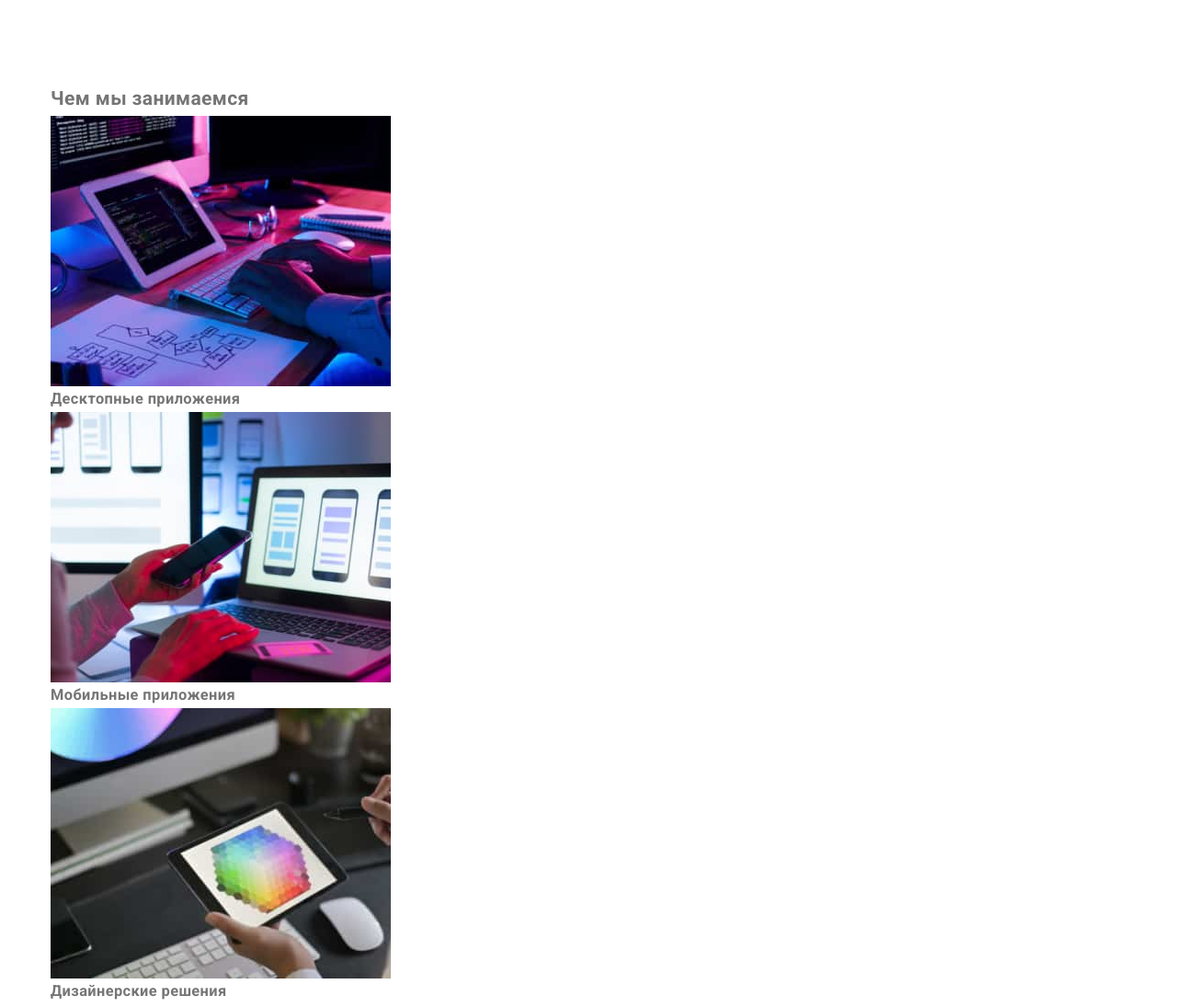
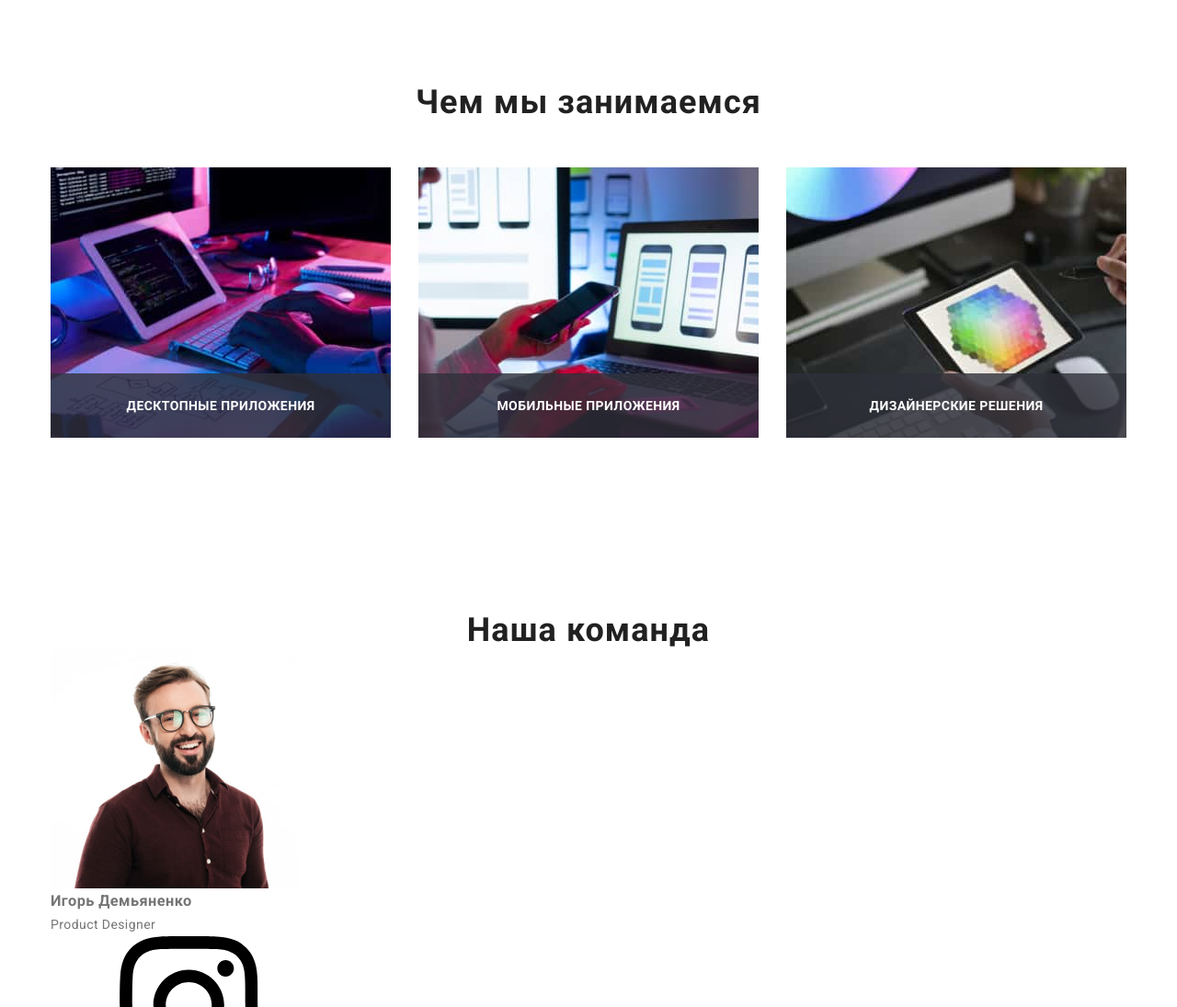
Before and after one commit to Korobass87/goit-markup-hw-07, a plain HTML site: page index.html in a window 1280 px wide. Shown: the part 1120-2215 px from the top of the page at 92% size. Drawn offline with nearby package versions, Linux system fonts and the light colour scheme.

Commit message:
закончил на работе

```diff
--- a/index.html
+++ b/index.html
@@ -125,34 +125,45 @@
       </section>
       <section class="services section">
         <div class="conteiner">
-          <h2 class="services-title">Чем мы занимаемся</h2>
-          <ul class="services-list">
-            <li class="services-list-item">
+          <h2 class="services__title title-h2">Чем мы занимаемся</h2>
+          <ul class="services__list">
+            <li class="services__item">
               <img
                 src="./img/programming.jpg"
                 width="370"
                 alt="Програмирование"
+                class="services__img"
               />
-              <h3>Десктопные приложения</h3>
-            </li>
-            <li class="services-list-item">
+              <div class="services__wrapper">
+                <h3 class="services__subtitle">Десктопные приложения</h3>
+          </div>
+              </li>
+            <li class="services__item">
               <img
                 src="./img/development-mobile-version.jpg"
                 width="370"
                 alt="Выбор макета"
+                class="services__img"
               />
-              <h3>Мобильные приложения</h3>
+              <div class="services__wrapper">
+              <h3 class="services__subtitle">Мобильные приложения</h3>
+              </div>
             </li>
-            <li class="services-list-item">
-              <img src="./img/design.jpg" width="370" alt="Подбор цвета" />
-              <h3>Дизайнерские решения</h3>
+            <li class="services__item">
+              <img src="./img/design.jpg"
+              width="370"
+              alt="Подбор цвета"
+              class="services__img"  />
+              <div class="services__wrapper">
+              <h3 class="services__subtitle">Дизайнерские решения</h3>
+              </div>
             </li>
           </ul>
         </div>
       </section>
-      <section class="team-section section">
+      <section class="team section">
         <div class="conteiner">
-          <h2 class="services-title team">Наша команда</h2>
+          <h2 class="team__title title-h2">Наша команда</h2>
           <ul class="team-list">
             <li class="team-item">
               <img
--- /dev/null
+++ b/sass/components/_services.scss
@@ -0,0 +1,58 @@
+.services {
+  margin-top: 0;
+}
+
+.services__title {
+  margin-bottom: 50px;
+}
+
+.title-h2 {
+  font-family: Roboto;
+  font-style: normal;
+  font-weight: bold;
+  font-size: 36px;
+  line-height: 42px;
+  text-align: center;
+  letter-spacing: 0.03em;
+
+  color: $link-color;
+}
+
+.services__list {
+  display: flex;
+}
+
+.services__item {
+  position: relative;
+  width: 370px;
+  height: 294px;
+
+  &:not(:last-child) {
+    margin-right: 30px;
+  }
+}
+
+.services__subtitle {
+  font-family: Roboto;
+  font-style: normal;
+  font-weight: bold;
+  font-size: 14px;
+  line-height: 16px;
+  text-align: center;
+  letter-spacing: 0.03em;
+  text-transform: uppercase;
+
+  color: $White-color;
+}
+
+.services__wrapper {
+  position: absolute;
+  width: 370px;
+  height: 70px;
+  background-color: rgba(47, 48, 58, 0.8);
+  left: 0;
+  bottom: 0;
+  display: flex;
+  align-items: center;
+  justify-content: center;
+}
--- a/sass/main.scss
+++ b/sass/main.scss
@@ -4,3 +4,4 @@
 @import "./components/header";
 @import "./components/main-section";
 @import "./components/advantages";
+@import "./components/services";
```
Also changed, not shown: css/main.css, css/main.min.css, 2 other files.
